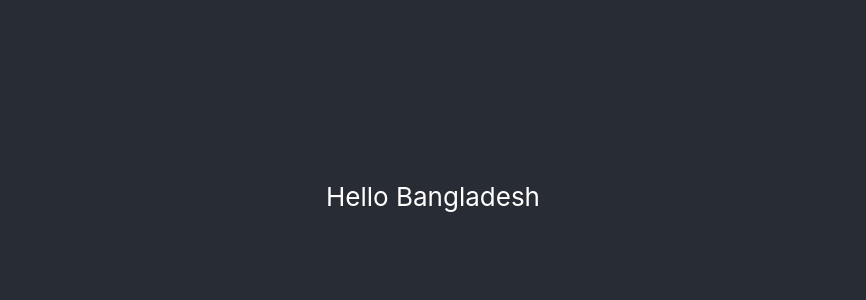
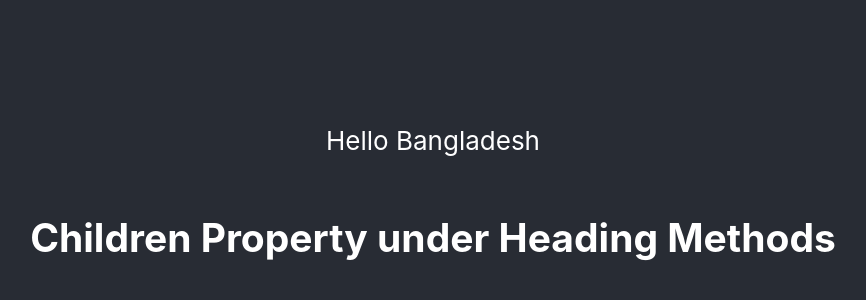
Before and after one commit to mostofakamalpassa/reactwithtypescript-semple-project, a React (Create React App) app: page / in a window 1280 px wide. Shown: the part 204-504 px from the top of the page, without its empty margins (207-1073 px from the left). Built offline with nearby package versions, Linux system fonts and the light colour scheme.

Commit message:
children of children method of React.ReactNode

```diff
--- a/src/App.tsx
+++ b/src/App.tsx
@@ -4,6 +4,7 @@ import './App.css';
 import { Greet } from './components/Greet';
 import { Heading } from './components/Heading';
 import { MyStatus } from './components/MyStatus';
+import { Oscar } from './components/OScar';
 import { Person } from './components/Person';
 import { PersonList } from './components/PersonList';
 
@@ -43,7 +44,11 @@ function App() {
           <p>Hello Bangladesh</p>
         </Heading>
 
-
+       <Oscar>
+          <Heading>
+              <h2>Children Property under Heading Methods</h2>
+          </Heading>
+       </Oscar>
 
       </header>
     </div>
--- /dev/null
+++ b/src/components/OScar.tsx
@@ -0,0 +1,12 @@
+type OscarProps = {
+    children: React.ReactNode
+}
+
+export const Oscar = (props: OscarProps)=>{
+
+    return(
+        <div>
+            {props.children}
+        </div>
+    )
+}
```
